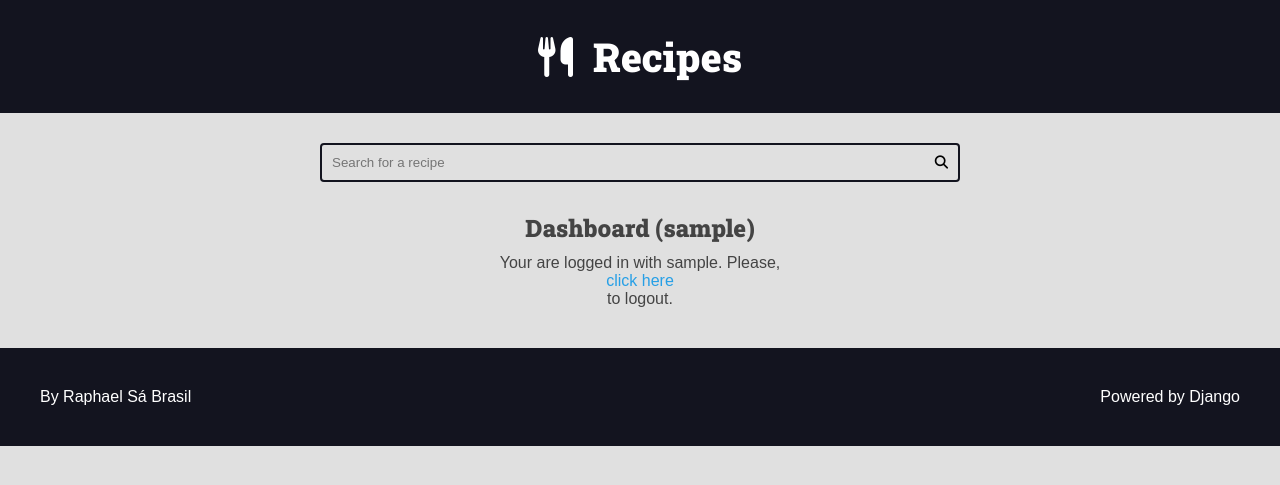
After one commit to raphaelsabrasil/projeto-django, a Django app: page /authors/dashboard/ in a window 1280 px wide. The commit adds this page. Shown: the top 485 px of the page. Run offline with Django 5.2, Linux system fonts and the light colour scheme; the visitor is signed in with stand-in values (Sample User, id 1).

Commit message:
Testando logout e criando a dashboard

```diff
--- /dev/null
+++ b/authors/templates/authors/pages/dashboard.html
@@ -0,0 +1,13 @@
+{% extends "global/base.html" %}
+
+{% block title %}Dashboard ({{user}}) | {% endblock title %}
+
+{% block content %}
+    <div class="main-content center container">
+        <h2>Dashboard ({{user}})</h2>
+        {% include "authors/partials/login_message.html" %}
+    </div>
+
+    {% include "global/partials/messages.html" %}
+
+{% endblock content %}
--- /dev/null
+++ b/authors/templates/authors/partials/login_message.html
@@ -0,0 +1,12 @@
+{% if request.user.is_authenticated %}
+    <div class="login-message">
+        Your are logged in with
+        {{request.user.username}}.
+        Please,
+        <form class="inline-form" action="{% url 'authors:logout' %}" method='POST'>
+            {% csrf_token %}
+            <input type="hidden" name="username" value="{{request.user.username}}">
+            <button class="plaintext-button" type="submit">click here</button>
+        </form> to logout.
+    </div>
+{% endif %}
--- a/authors/urls.py
+++ b/authors/urls.py
@@ -10,4 +10,5 @@ urlpatterns = [
     path('login/', views.login_view, name='login'),
     path('login/create/', views.login_create, name='login_create'),
     path('logout/', views.logout_view, name='logout'),
+    path('dashboard/', views.dashboard, name='dashboard'),
 ]
--- a/authors/views.py
+++ b/authors/views.py
@@ -52,7 +52,7 @@ def login_create(request):
         raise Http404
 
     form  = LoginForm(request.POST)
-    login_url = reverse('authors:login')
+    # login_url = reverse('authors:login')
 
     if form.is_valid():
         authenticated_user = authenticate(
@@ -68,19 +68,28 @@ def login_create(request):
     else:
         messages.error(request, 'Invalid username or password')
 
-    return redirect(login_url)
+    # return redirect(login_url)
+    return redirect(reverse('authors:dashboard'))
 
 
 @login_required(login_url='authors:login', redirect_field_name='next')
 def logout_view(request):
     if not request.POST:
+        messages.error(request, 'Invalid logout request')
         return redirect(reverse('authors:login'))
 
     if request.POST.get('username') != request.user.username:
+        messages.error(request, 'Invalid logout user')
         return redirect(reverse('authors:login'))
 
+    messages.success(request, 'Logged out successfully')
     logout(request)
     return redirect(reverse('authors:login'))
+
+
+@login_required(login_url='authors:login', redirect_field_name='next')
+def dashboard(request):
+    return render(request, 'authors/pages/dashboard.html')
 
 
 
--- a/base_static/global/css/styles.css
+++ b/base_static/global/css/styles.css
@@ -418,6 +418,12 @@ h6{
 }
 
 
+/* Authors */
+.login-message {
+    margin: 1rem 0;
+}
+
+
 /* Generics */
 
 .center {
```
Also changed, not shown: authors/templates/authors/pages/login.html (+2 -12 lines), authors/tests/test_author_logout.py (added, +52 -0 lines).
